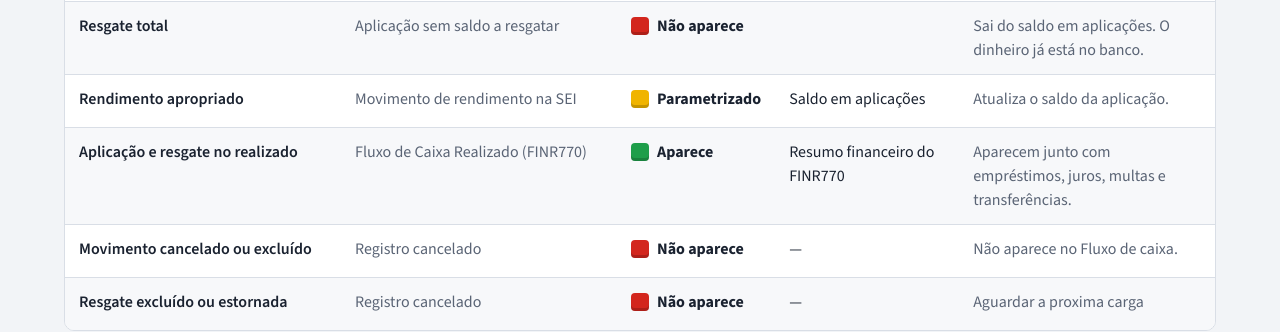
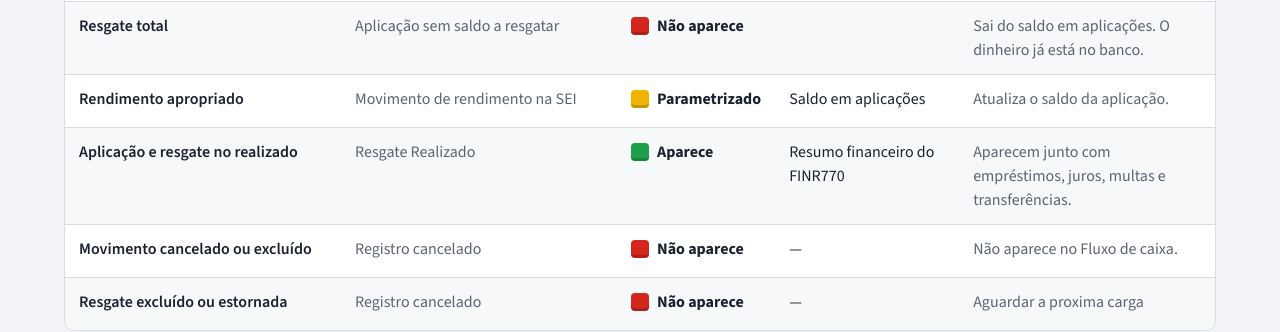
Before and after one commit to Jescipe2025/fluxo-caixa-protheus, a plain HTML site: page index.html in a window 1280 px wide. Shown: the part 6600-6932 px from the top of the page. Drawn offline with nearby package versions, Linux system fonts and the light colour scheme.

Commit message:
Update index.html

```diff
--- a/index.html
+++ b/index.html
@@ -845,7 +845,7 @@ const DATA = [
       ["Resgate parcial", "Movimento de resgate com saldo restante", "sim", "Saldo em aplicações e saldo bancário", "O saldo aplicado diminui e o valor resgatado entra no banco."],
       ["Resgate total", "Aplicação sem saldo a resgatar", "nao", " ", "Sai do saldo em aplicações. O dinheiro já está no banco."],
       ["Rendimento apropriado", "Movimento de rendimento na SEI", "dep", "Saldo em aplicações", "Atualiza o saldo da aplicação."],
-      ["Aplicação e resgate no realizado", "Fluxo de Caixa Realizado (FINR770)", "sim", "Resumo financeiro do FINR770", "Aparecem junto com empréstimos, juros, multas e transferências."],
+      ["Aplicação e resgate no realizado", "Resgate Realizado", "sim", "Resumo financeiro do FINR770", "Aparecem junto com empréstimos, juros, multas e transferências."],
       ["Movimento cancelado ou excluído", "Registro cancelado", "nao", "—", "Não aparece no Fluxo de caixa."],
       ["Resgate excluído ou estornada", "Registro cancelado", "nao", "—", "Aguardar a proxima carga"]
     ]
```
